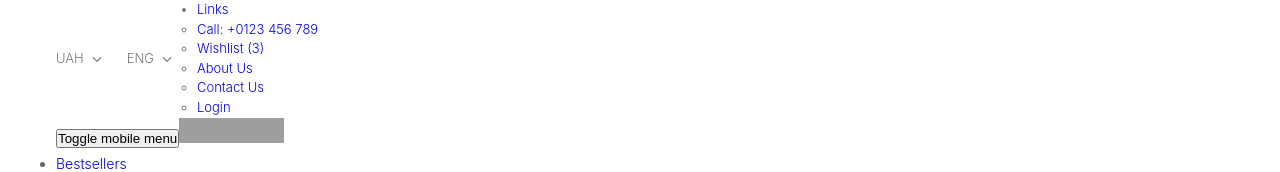
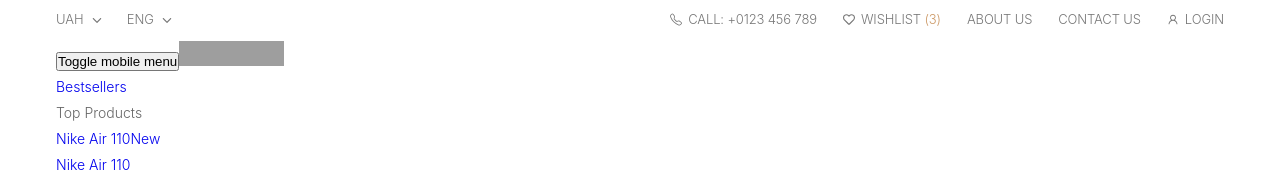
Before and after one commit to DanyloDiachenko/shoes, a Next.js app: page / in a window 1280 px wide. Shown: the top 172 px of the page. Built offline with nearby package versions, Linux system fonts and the light colour scheme; no server answers; grey boxes are pictures that could not be loaded.

Commit message:
header top

```diff
--- a/app/globals.scss
+++ b/app/globals.scss
@@ -99,4 +99,13 @@ body {
 a {
     text-decoration: none;
     transition: color 0.3s ease;
+
+    &:hover {
+        color: #c96;
+    }
 }
+
+ul,
+li {
+    list-style: none;
+}
--- a/components/common/Header/HeaderTop/Links/index.tsx
+++ b/components/common/Header/HeaderTop/Links/index.tsx
@@ -4,6 +4,10 @@ import Link from "next/link";
 import { useDispatch } from "react-redux";
 import { setOpenedPopup } from "@/store/slices/openedPopup";
 import { PopupType } from "@/types/popup.type";
+import styles from "./styles.module.scss";
+import { BsTelephone } from "react-icons/bs";
+import { FaRegHeart } from "react-icons/fa";
+import { AiOutlineUser } from "react-icons/ai";
 
 export const Links = () => {
     const dispatch = useDispatch();
@@ -13,21 +17,31 @@ export const Links = () => {
     };
 
     return (
-        <div className="header-right">
-            <ul className="top-menu">
+        <div className={styles.headerRight}>
+            <ul className={styles.topMenu}>
                 <li>
-                    <Link href="#">Links</Link>
-                    <ul>
+                    <Link href="#" className={styles.mobileLink}>
+                        Links
+                    </Link>
+                    <ul className={styles.links}>
                         <li>
-                            <Link href="tel:#">
-                                <i className="icon-phone"></i>Call: +0123 456
-                                789
+                            <Link href="tel:#" className={styles.iconLink}>
+                                <BsTelephone className={styles.phoneIcon} />
+                                <span>Call: +0123 456 789</span>
                             </Link>
                         </li>
                         <li>
-                            <Link href="wishlist.html">
-                                <i className="icon-heart-o"></i>
-                                Wishlist <span>(3)</span>
+                            <Link
+                                href="wishlist.html"
+                                className={styles.iconLink}
+                            >
+                                <FaRegHeart />
+                                <span>
+                                    Wishlist{" "}
+                                    <span className={styles.wishlistQuantity}>
+                                        (3)
+                                    </span>
+                                </span>
                             </Link>
                         </li>
                         <li>
@@ -42,8 +56,10 @@ export const Links = () => {
                                 onClick={() =>
                                     setOpenedPopupHandler("authorization")
                                 }
+                                className={styles.iconLink}
                             >
-                                <i className="icon-user"></i>Login
+                                <AiOutlineUser />
+                                <span>Login</span>
                             </Link>
                         </li>
                     </ul>
--- /dev/null
+++ b/components/common/Header/HeaderTop/Links/styles.module.scss
@@ -0,0 +1,50 @@
+.headerRight {
+    margin-left: auto;
+    align-self: stretch;
+    display: flex;
+    align-items: center;
+
+    .topMenu {
+        text-transform: uppercase;
+        letter-spacing: -0.01em;
+        margin: 0;
+        list-style: none;
+
+        li {
+            position: relative;
+        }
+
+        .mobileLink {
+            display: none;
+        }
+
+        .links {
+            display: flex;
+            align-items: center;
+
+            li {
+                margin-left: 2.6rem;
+
+                &:first-child {
+                    margin-left: 0;
+                }
+
+                a {
+                    display: flex;
+                    align-items: center;
+                }
+
+                .iconLink {
+                    svg {
+                        width: 12px;
+                        margin-right: 6px;
+                    }
+                }
+            }
+        }
+
+        .wishlistQuantity {
+            color: #c96;
+        }
+    }
+}
--- a/components/common/Header/HeaderTop/styles.module.scss
+++ b/components/common/Header/HeaderTop/styles.module.scss
@@ -5,6 +5,10 @@
     letter-spacing: 0;
     color: #777;
     margin-bottom: 0.1rem;
+
+    a {
+        color: inherit;
+    }
 
     .headerContainer {
         position: relative;
```
